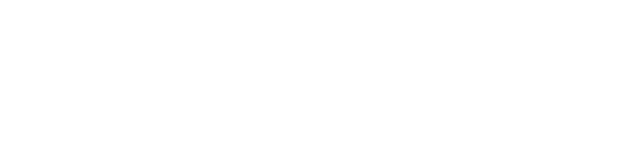
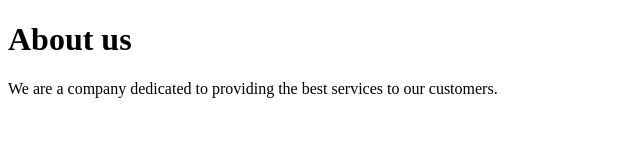
Before and after one commit to fariha-shafiq123/practice_2505g3, a plain HTML site: page aboutus.html in a window 1280 px wide. Shown: the whole page, without its empty margins (0-640 px from the left). Drawn offline with Linux system fonts and the light colour scheme.

Commit message:
abput modified

```diff
--- a/aboutus.html
+++ b/aboutus.html
@@ -6,6 +6,7 @@
     <title>Document</title>
 </head>
 <body>
-
+    <h1>About us</h1>
+    <p>We are a company dedicated to providing the best services to our customers.</p>
 </body>
 </html>
```
